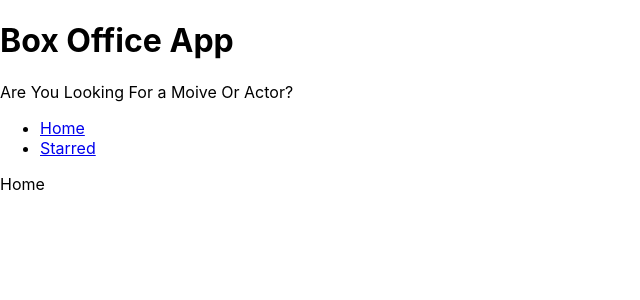
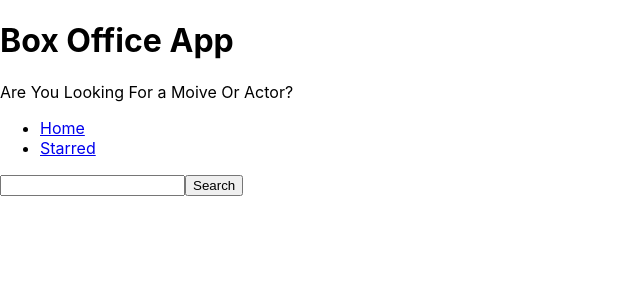
Before and after one commit to tushardamahe/box-office-app, a React (Create React App) app: page / in a window 1280 px wide. Shown: the top 300 px of the page, without its empty margins (0-640 px from the left). Built offline with nearby package versions, Linux system fonts and the light colour scheme.

Commit message:
added textbox for searching, search for shows on button click

```diff
--- a/src/pages/Home.jsx
+++ b/src/pages/Home.jsx
@@ -1,7 +1,30 @@
+import { useState } from "react";
+
 const Home = () => {
-  return <div>
-      Home
+  const [searchStr, setSearchStr] = useState("");
+
+  const onSearchinputChange = (ev) => {
+    setSearchStr(ev.target.value);
+  };
+
+  const onSearch = async (ev) => {
+    ev.preventDefault();
+
+    const response = await fetch(
+      `https://api.tvmaze.com/search/shows?q=${searchStr}`
+    );
+
+    const body = await response.json();
+  };
+
+  return (
+    <div>
+      <form onSubmit={onSearch}>
+        <input type="text" value={searchStr} onChange={onSearchinputChange} />
+        <button type="submit">Search</button>
+      </form>
     </div>
+  );
 };
 
 export default Home;
```
